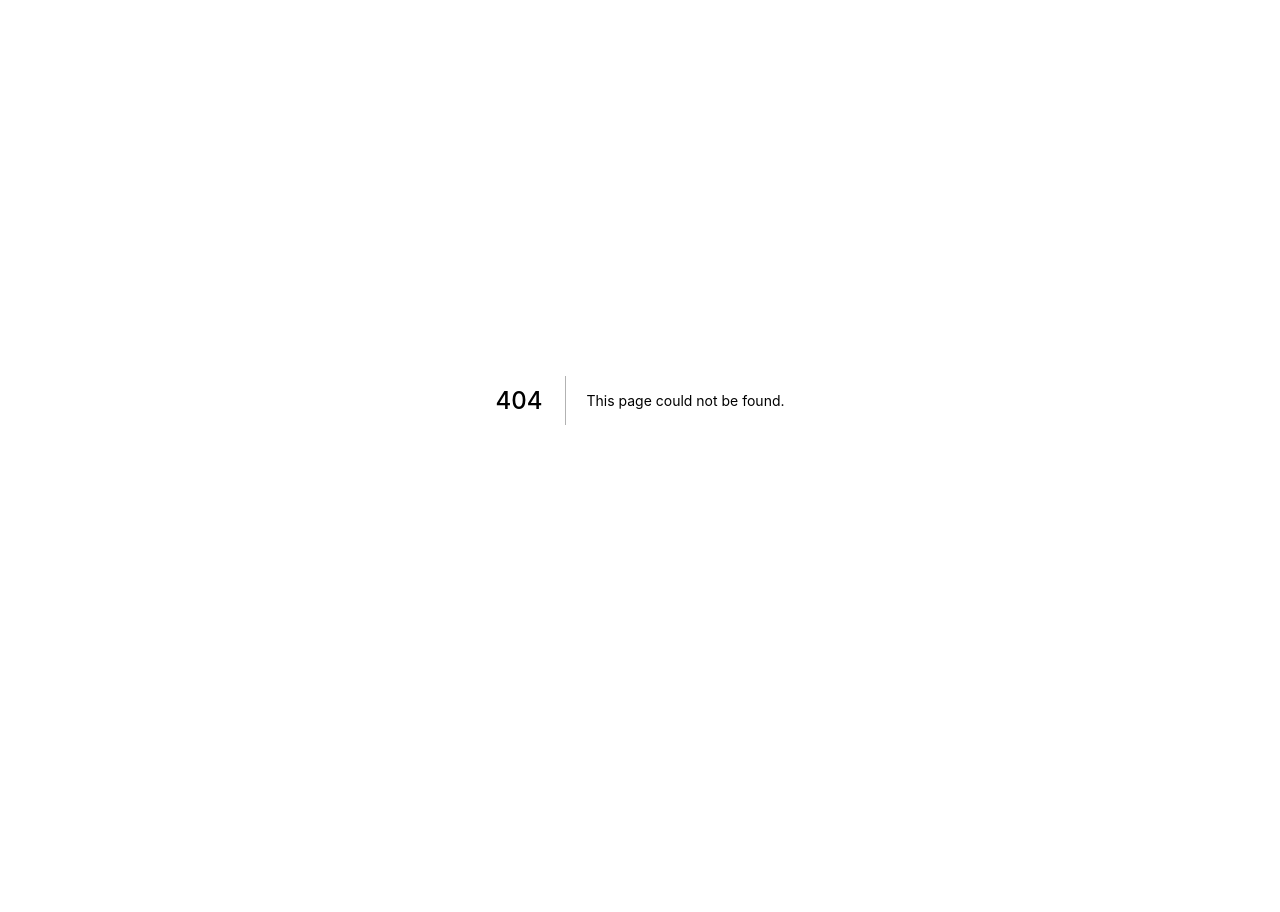
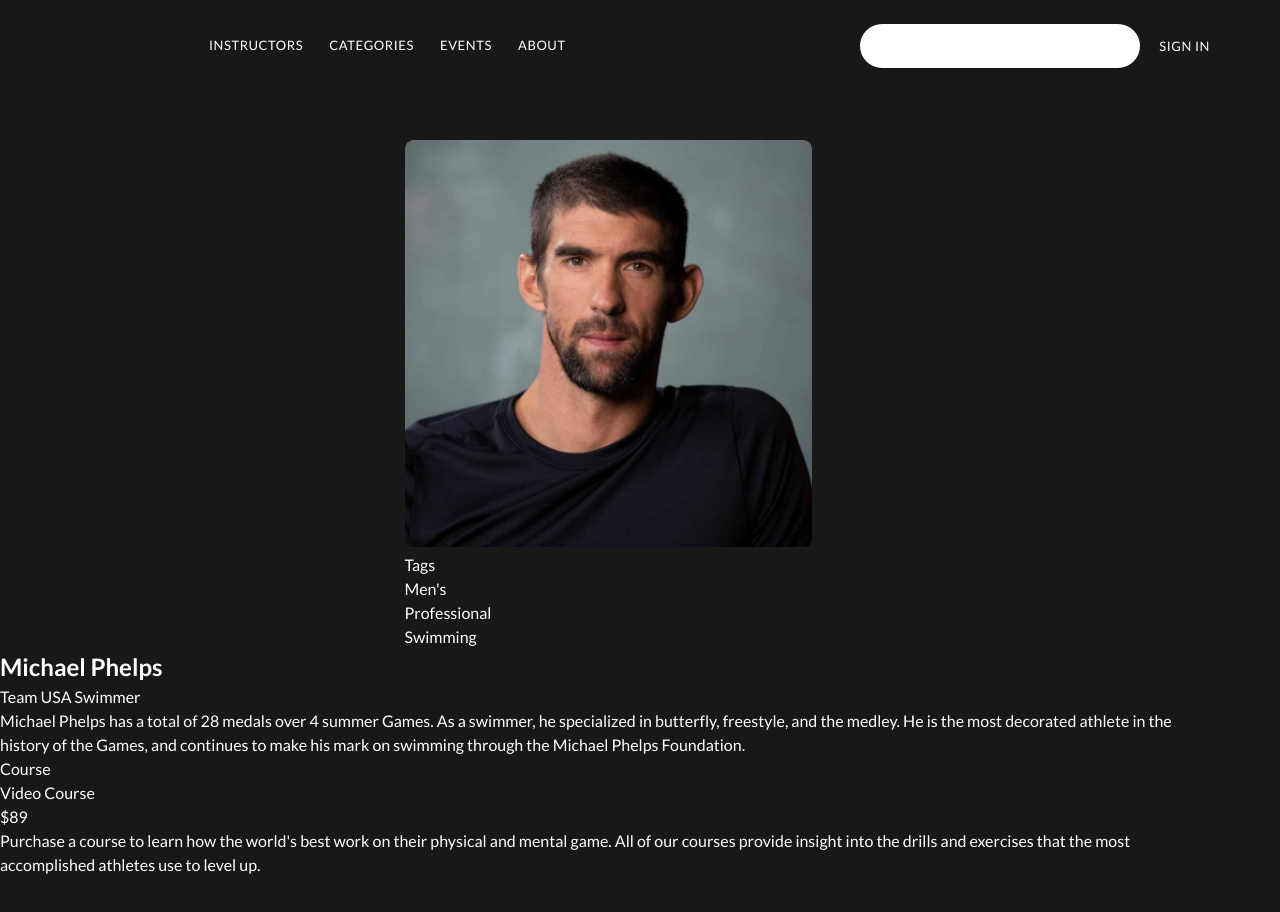
Before and after one commit to pa859/sports-website, a Next.js app: page /courses in a window 1280 px wide. Before the commit this address had no page. Shown: the top 912 px of the page. Before the commit the page ends 800 px from the top, so only its background shows below. Built offline with nearby package versions, Linux system fonts and the light colour scheme.

Commit message:
nav fixed

```diff
--- a/pages/_app.js
+++ b/pages/_app.js
@@ -5,7 +5,6 @@
 function MyApp({ Component, pageProps }) {
     return (
     <>
-
       <Component {...pageProps} />
     </>
     )
--- /dev/null
+++ b/pages/courses.js
@@ -0,0 +1,53 @@
+import React from 'react'
+import Nav from '../components/nav'
+import Image from 'next/image'
+import styles from '../sass/layouts/courses.module.scss'
+
+function Course() {
+  return (
+    <>
+      <Nav/>
+      <div className={styles._wraper}>
+        <div className={styles.container}>
+          <section className={styles.instructor}>
+            <div className={styles.instructor_left}>
+              <div>
+                <div className={styles.instructor_left_top}>
+                  <Image src='/images/IMAGEin1.png' height={407} width={407} style={{height: "auto"}}/>
+                </div>
+                <div className={styles.instructor_left_top_tag}><p>Tags</p></div>
+                <div>
+                  <div>
+                    <p>Men's</p>
+                    <p>Professional</p>
+                    <p>Swimming</p>
+                  </div>
+                </div>
+              </div>
+            </div>
+            <div className={styles.instructor_right}>
+              <div>
+                <div><h1>Michael Phelps</h1></div>
+                <div><p>Team USA Swimmer</p></div>
+                <div>
+                  Michael Phelps has a total of 28 medals over 4 summer Games. As a swimmer, he specialized in butterfly, freestyle, and the medley. He is the most decorated athlete in the history of the Games, and continues to make his mark on swimming through the Michael Phelps Foundation.
+                </div>
+                <div>
+                  <div>
+                    <div><p>Course</p><p>Video Course</p></div><div><p>$89</p></div>
+                  </div>
+                  <div>
+                    <p>Purchase a course to learn how the world's best work on their physical and mental game. All of our courses provide insight into the drills and exercises that the most accomplished athletes use to level up.</p>
+                  </div>
+                </div>
+              </div>
+            </div>
+
+          </section>
+        </div>
+      </div>
+    </>
+  )
+}
+
+export default Course
--- a/pages/index.js
+++ b/pages/index.js
@@ -1,6 +1,7 @@
 import React from 'react'
 import Link from 'next/link'
 import Image from 'next/image'
+import Nav from '../components/nav'
 import styles from '../sass/layouts/home.module.scss'
 
 function Home() {
--- a/sass/layouts/courses.module.scss
+++ b/sass/layouts/courses.module.scss
@@ -0,0 +1,37 @@
+._wraper {
+    padding-top: 3rem;
+    padding-bottom: 3rem;
+    padding-inline-end: 5%;
+}
+
+.instructor {
+    display: flex;
+    flex-direction: column;
+}
+
+.instructor_left {
+    display: flex;
+    max-width: 100%;
+    flex-direction: row;
+    justify-content: center;
+    align-items: center;
+}
+
+.instructor_left_top {
+    max-width: 407px;
+
+    & img {
+        max-width: 407px;
+        border-radius: 8px;
+    }
+
+    & .instructor_left_top_tag>p{
+        font-family: 'Lato';
+        font-style: normal;
+        font-weight: 400;
+        font-size: 1.1875rem;
+        line-height: 121%;
+        /* or 121% */
+        color: #FFFFFF;
+    }
+}
```
Also changed, not shown: pages/course.js (deleted, +0 -14 lines).
